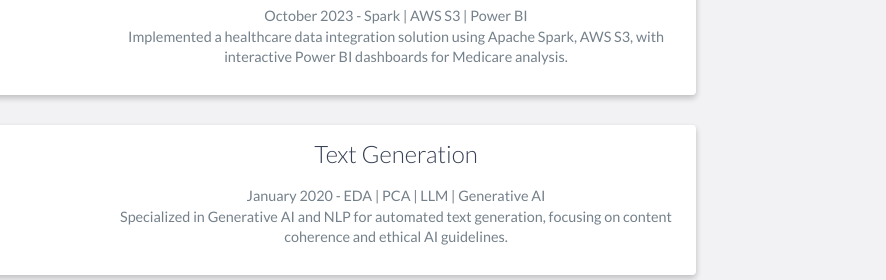
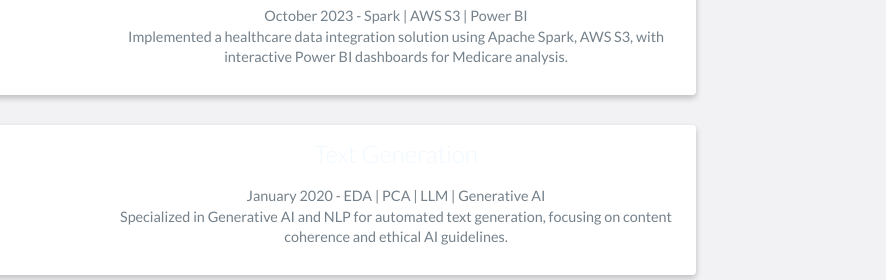
Before and after one commit to DivyamSobti/divyamsobti.github.io, a website: page index.html in a window 1280 px wide. Shown: the part 2980-3260 px from the top of the page, 394-1280 px from the left. Drawn offline with nearby package versions, Linux system fonts and the light colour scheme.

Commit message:
Update index.html

```diff
--- a/index.html
+++ b/index.html
@@ -262,7 +262,7 @@
                         <img src="images/text.jpg" />
                     </div>
                     <div class="project-info">
-                        <h3>Text Generation</h3>
+                        <h3 style="color: aliceblue;">Text Generation</h3>
                         <p>January 2020 - EDA | PCA | LLM | Generative AI
                             <br>Specialized in Generative AI and NLP for automated text generation, focusing on content coherence and ethical AI guidelines.
                         </p>
```
